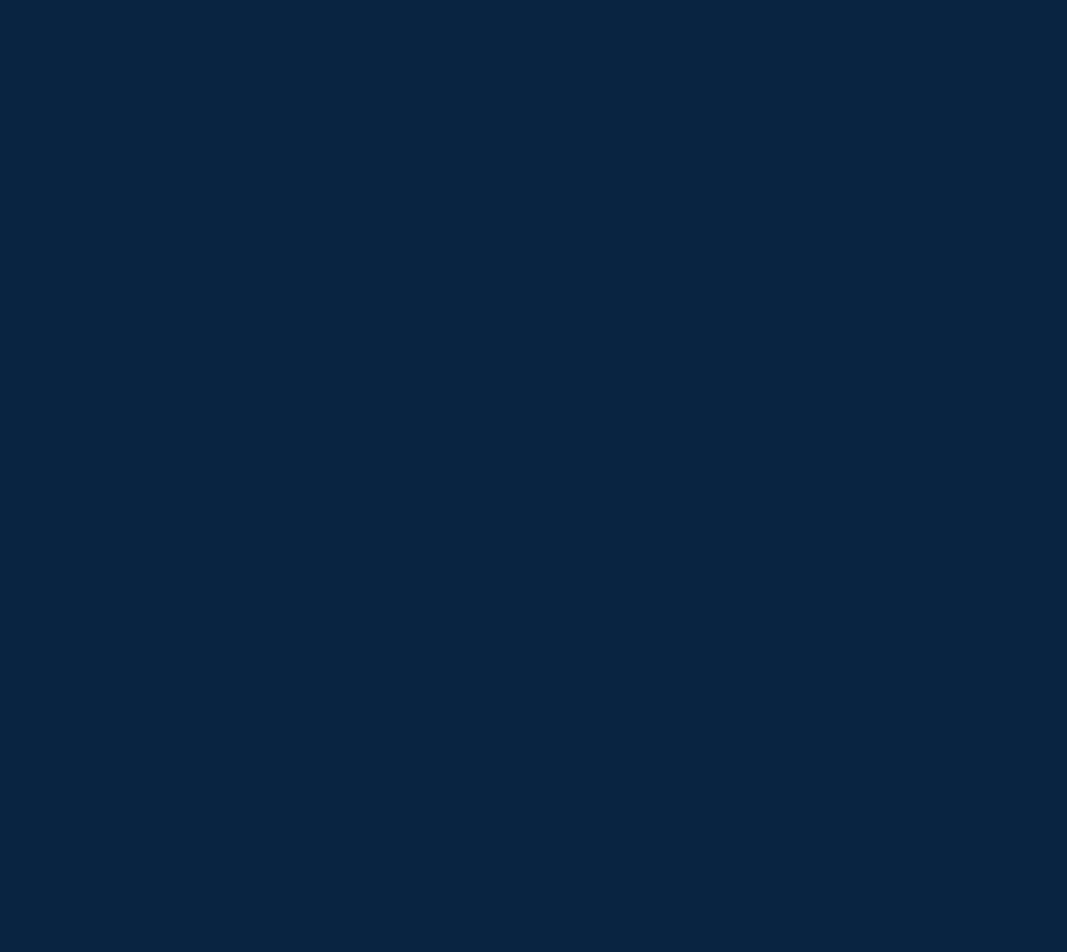
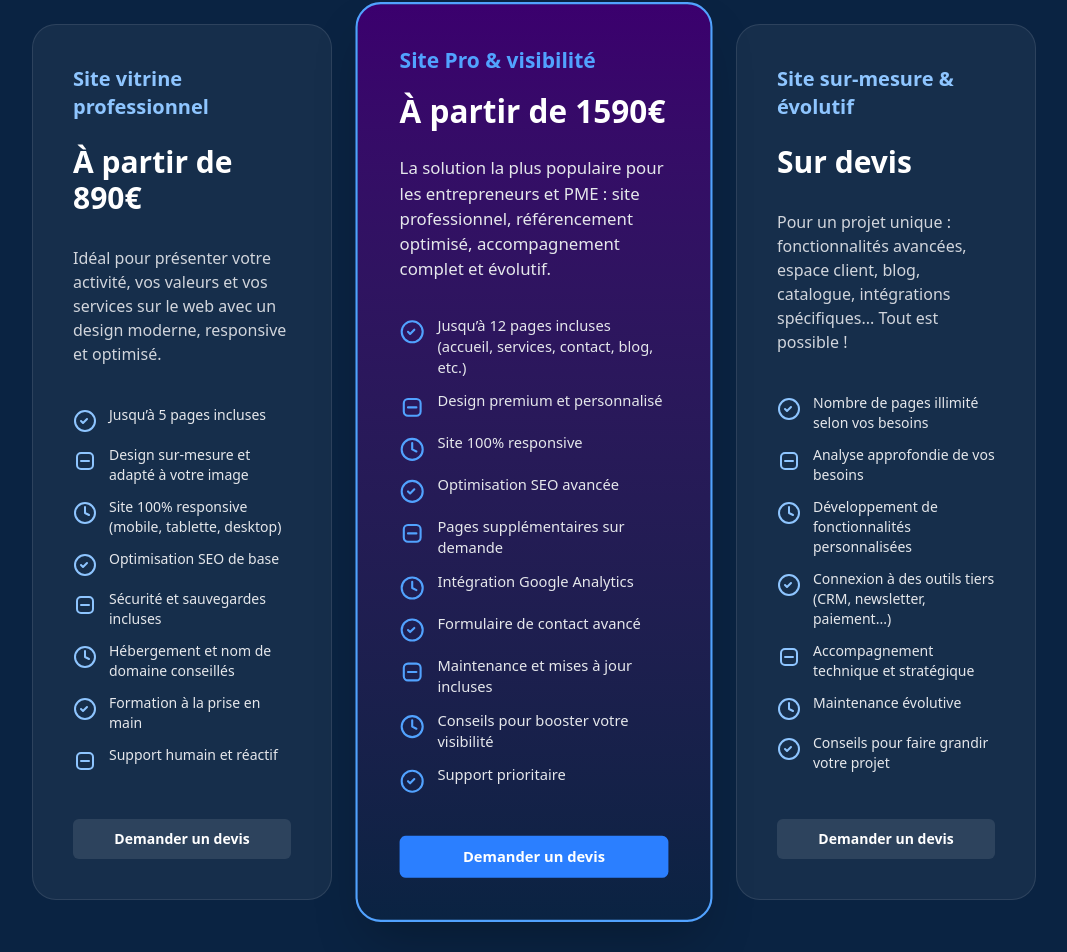
Before and after one commit to Sullivankow/portfolio, a React (Vite) app: page /services in a window 1280 px wide. Shown: the part 372-1324 px from the top of the page, without its empty margins (106-1173 px from the left). Before the commit the page ends 800 px from the top, so only its background shows below. Built offline with nearby package versions, Linux system fonts and the light colour scheme.

Commit message:
Ajout services OK

```diff
--- a/src/components/services.tsx
+++ b/src/components/services.tsx
@@ -1,9 +1,146 @@
 
 
-function services() {
-  return (
-    <div>services</div>
-  )
+import useRevealOnScroll from '../hooks/useRevealOnScroll';
+
+const services = [
+  {
+    name: 'Site vitrine professionnel',
+    id: 'service-vitrine',
+    price: 'À partir de 890€',
+    description: "Idéal pour présenter votre activité, vos valeurs et vos services sur le web avec un design moderne, responsive et optimisé.",
+    features: [
+      'Jusqu’à 5 pages incluses',
+      'Design sur-mesure et adapté à votre image',
+      'Site 100% responsive (mobile, tablette, desktop)',
+      'Optimisation SEO de base',
+      'Sécurité et sauvegardes incluses',
+      'Hébergement et nom de domaine conseillés',
+      'Formation à la prise en main',
+      'Support humain et réactif',
+    ],
+    featured: false,
+  },
+  {
+    name: 'Site Pro & visibilité',
+    id: 'service-pro',
+    price: 'À partir de 1590€',
+    description: "La solution la plus populaire pour les entrepreneurs et PME : site professionnel, référencement optimisé, accompagnement complet et évolutif.",
+    features: [
+      'Jusqu’à 12 pages incluses (accueil, services, contact, blog, etc.)',
+      'Design premium et personnalisé',
+      'Site 100% responsive',
+      'Optimisation SEO avancée',
+      'Pages supplémentaires sur demande',
+      'Intégration Google Analytics',
+      'Formulaire de contact avancé',
+      'Maintenance et mises à jour incluses',
+      'Conseils pour booster votre visibilité',
+      'Support prioritaire',
+    ],
+    featured: true, // Cette offre sera mise en avant
+  },
+  {
+    name: 'Site sur-mesure & évolutif',
+    id: 'service-surmesure',
+    price: 'Sur devis',
+    description: "Pour un projet unique : fonctionnalités avancées, espace client, blog, catalogue, intégrations spécifiques... Tout est possible !",
+    features: [
+      'Nombre de pages illimité selon vos besoins',
+      'Analyse approfondie de vos besoins',
+      'Développement de fonctionnalités personnalisées',
+      'Connexion à des outils tiers (CRM, newsletter, paiement...)',
+      'Accompagnement technique et stratégique',
+      'Maintenance évolutive',
+      'Conseils pour faire grandir votre projet',
+    ],
+    featured: false,
+  },
+];
+
+function classNames(...classes: (string | undefined | null | false)[]): string {
+  return classes.filter(Boolean).join(' ');
 }
 
-export default services
+export default function Services() {
+  const [ref, visible] = useRevealOnScroll<HTMLElement>();
+  return (
+    <section
+      id="services"
+      ref={ref}
+      className={`relative isolate bg-[#0a2342] px-6 py-24 sm:py-32 lg:px-8 text-white font-sans ${visible ? 'animate-slide-in' : 'opacity-0'}`}
+    >
+      <div className="mx-auto max-w-4xl text-center">
+        <h2 className="text-base font-semibold text-blue-400 tracking-wide uppercase">Services</h2>
+        <p className="mt-2 text-4xl font-bold tracking-tight text-white sm:text-5xl">
+          Des solutions adaptées à chaque projet
+        </p>
+      </div>
+      <p className="mx-auto mt-6 max-w-2xl text-center text-lg text-gray-300">
+        Que vous souhaitiez une présence simple et efficace ou un site entièrement personnalisé, je vous accompagne de A à Z avec la même exigence de qualité et d’écoute.
+      </p>
+      <div className="mx-auto mt-16 grid max-w-lg grid-cols-1 gap-y-8 sm:mt-20 lg:max-w-4xl lg:grid-cols-1 gap-x-8">
+        <div className="flex flex-col lg:flex-row gap-8 justify-center items-stretch">
+          {services.map((service, idx) => (
+            <div
+              key={service.id}
+              className={classNames(
+                service.featured ? 'relative bg-gradient-to-b from-[#3B006E] to-[#0a2342] border-2 border-blue-400 shadow-2xl scale-105 z-10' : 'bg-white/5 border border-white/10',
+                'rounded-3xl p-8 sm:p-10 flex flex-col h-full justify-between transition duration-300 hover:scale-[1.03] hover:shadow-2xl',
+              )}
+              style={service.featured ? { minWidth: '340px', maxWidth: '420px' } : { minWidth: '300px', maxWidth: '380px' }}
+            >
+            <h3
+              id={service.id}
+              className={classNames(service.featured ? 'text-blue-400' : 'text-blue-300', 'text-xl font-semibold')}
+            >
+              {service.name}
+            </h3>
+            <p className="mt-4 flex items-baseline gap-x-2">
+              <span className={classNames(service.featured ? 'text-white' : 'text-white', 'text-3xl font-bold')}>{service.price}</span>
+            </p>
+            <p className={classNames(service.featured ? 'text-gray-200' : 'text-gray-300', 'mt-6 text-base')}>{service.description}</p>
+            <ul role="list" className="mt-8 space-y-3 text-sm text-gray-200 text-left">
+              {service.features.map((feature, i) => (
+                <li key={feature} className="flex gap-x-3 items-start">
+                  {i % 3 === 0 && (
+                    <svg className={classNames(service.featured ? 'text-blue-400' : 'text-blue-300', 'h-6 w-6 flex-none mt-1')} fill="none" stroke="currentColor" strokeWidth="2.2" viewBox="0 0 24 24">
+                      <circle cx="12" cy="12" r="10" stroke="currentColor" strokeWidth="2" fill="none" />
+                      <path d="M8 12l2 2 4-4" stroke="currentColor" strokeWidth="2" strokeLinecap="round" strokeLinejoin="round" />
+                    </svg>
+                  )}
+                  {i % 3 === 1 && (
+                    <svg className={classNames(service.featured ? 'text-blue-400' : 'text-blue-300', 'h-6 w-6 flex-none mt-1')} fill="none" stroke="currentColor" strokeWidth="2.2" viewBox="0 0 24 24">
+                      <rect x="4" y="4" width="16" height="16" rx="4" stroke="currentColor" strokeWidth="2" fill="none" />
+                      <path d="M8 12h8" stroke="currentColor" strokeWidth="2" strokeLinecap="round" />
+                    </svg>
+                  )}
+                  {i % 3 === 2 && (
+                    <svg className={classNames(service.featured ? 'text-blue-400' : 'text-blue-300', 'h-6 w-6 flex-none mt-1')} fill="none" stroke="currentColor" strokeWidth="2.2" viewBox="0 0 24 24">
+                      <path d="M12 6v6l4 2" stroke="currentColor" strokeWidth="2" strokeLinecap="round" strokeLinejoin="round" />
+                      <circle cx="12" cy="12" r="10" stroke="currentColor" strokeWidth="2" fill="none" />
+                    </svg>
+                  )}
+                  <span>{feature}</span>
+                </li>
+              ))}
+            </ul>
+            <a
+              href="#contact"
+              aria-describedby={service.id}
+              className={classNames(
+                service.featured
+                  ? 'bg-blue-500 text-white hover:bg-blue-400 focus-visible:outline-blue-500'
+                  : 'bg-white/10 text-white hover:bg-white/20 focus-visible:outline-white/75',
+                'mt-8 block rounded-md px-3.5 py-2.5 text-center text-sm font-semibold focus-visible:outline-2 focus-visible:outline-offset-2 sm:mt-10 transition-colors duration-200',
+              )}
+            >
+              Demander un devis
+            </a>
+          </div>
+          ))}
+          </div>
+        </div>
+
+    </section>
+  );
+}
```
